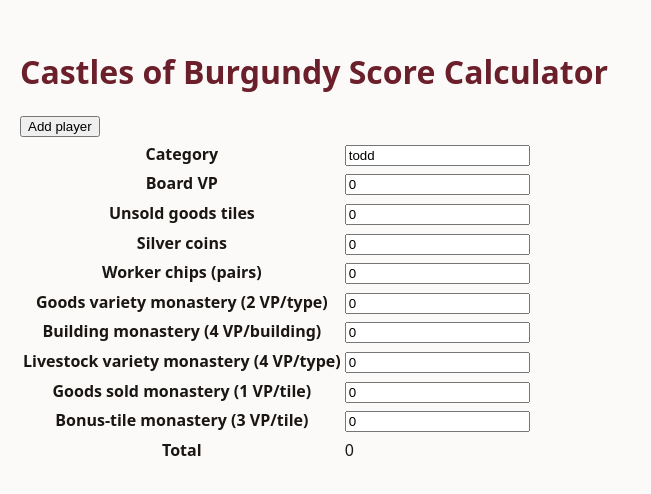
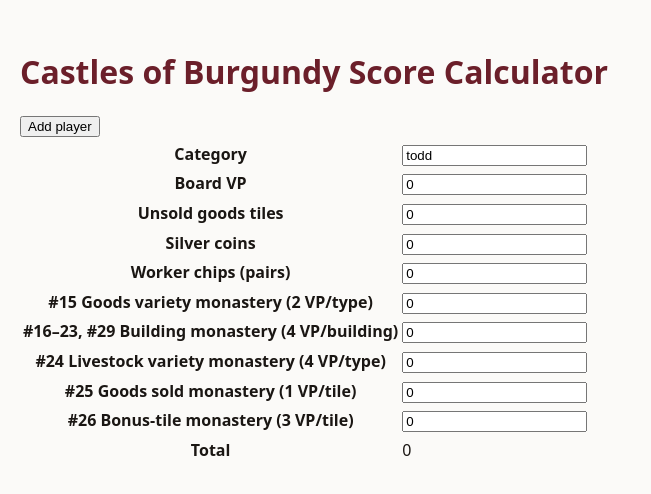
Before and after one commit to toddcooke/toddcooke.github.io, a React (Vite) app in the folder burgundy-scorer/: page / in a window 1280 px wide. Shown: the top 494 px of the page, without its empty margins (0-651 px from the left). Built offline with nearby package versions, Linux system fonts and the light colour scheme.

Commit message:
style(burgundy-scorer): add tile numbers to monastery row labels
Co-Authored-By: Claude Opus 4.8 <noreply@anthropic.com>

```diff
--- a/burgundy-scorer/src/App.tsx
+++ b/burgundy-scorer/src/App.tsx
@@ -33,11 +33,11 @@ const SCORE_ROWS: { label: string; key: NumericKey; vpPerUnit: number }[] = [
     { label: "Worker chips (pairs)", key: "workerChipsPair", vpPerUnit: 1 },
     // 2019-edition monastery tiles that score at end of game. Enter the count
     // only if you own that monastery; leave 0 otherwise.
-    { label: "Goods variety monastery (2 VP/type)", key: "goodsTypesSold", vpPerUnit: 2 },
-    { label: "Building monastery (4 VP/building)", key: "buildingMonasteryMatches", vpPerUnit: 4 },
-    { label: "Livestock variety monastery (4 VP/type)", key: "livestockTypes", vpPerUnit: 4 },
-    { label: "Goods sold monastery (1 VP/tile)", key: "goodsSold", vpPerUnit: 1 },
-    { label: "Bonus-tile monastery (3 VP/tile)", key: "bonusTilesOwned", vpPerUnit: 3 },
+    { label: "#15 Goods variety monastery (2 VP/type)", key: "goodsTypesSold", vpPerUnit: 2 },
+    { label: "#16–23, #29 Building monastery (4 VP/building)", key: "buildingMonasteryMatches", vpPerUnit: 4 },
+    { label: "#24 Livestock variety monastery (4 VP/type)", key: "livestockTypes", vpPerUnit: 4 },
+    { label: "#25 Goods sold monastery (1 VP/tile)", key: "goodsSold", vpPerUnit: 1 },
+    { label: "#26 Bonus-tile monastery (3 VP/tile)", key: "bonusTilesOwned", vpPerUnit: 3 },
 ];
 
 function makePlayer(name: string): Player {
```
